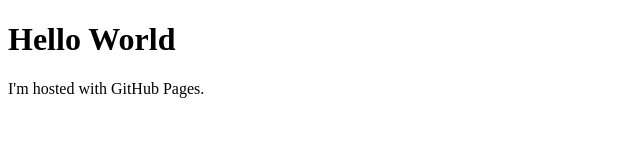
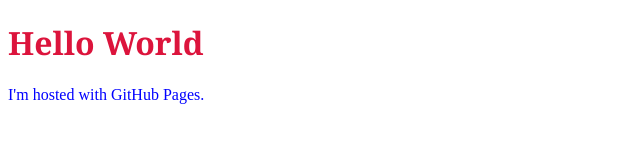
Before and after one commit to AsukaNala/AsukaNala.github.io, a plain HTML site: page index.html in a window 1280 px wide. Shown: the whole page, without its empty margins (0-640 px from the left). Drawn offline with Linux system fonts and the light colour scheme.

Commit message:
added stylesheet

```diff
--- a/index.html
+++ b/index.html
@@ -1,5 +1,8 @@
 <!DOCTYPE html>
 <html lang="en">
+<head>
+  <link rel="stylesheet" href="style.css"/>
+</head>
 <body>
   <h1>Hello World</h1>
   <p>I'm hosted with GitHub Pages.</p>
--- /dev/null
+++ b/style.css
@@ -0,0 +1,8 @@
+h1 {
+  font-weight: bold;
+  font-family: Georgia, 'Times New Roman', Times, serif;
+  color: crimson;
+}
+p {
+  color: blue;
+}
```
